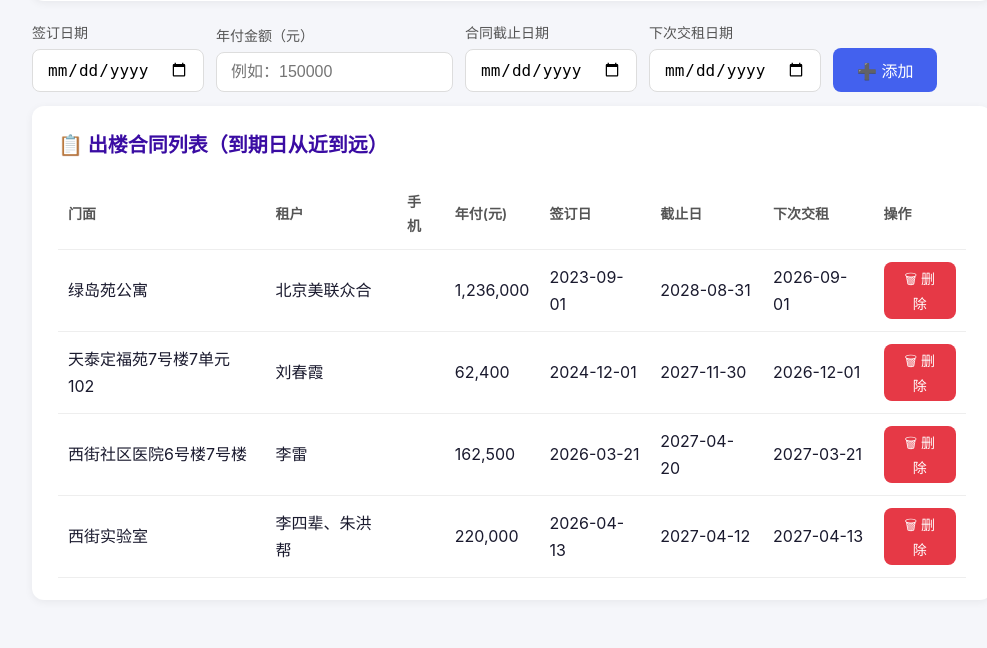
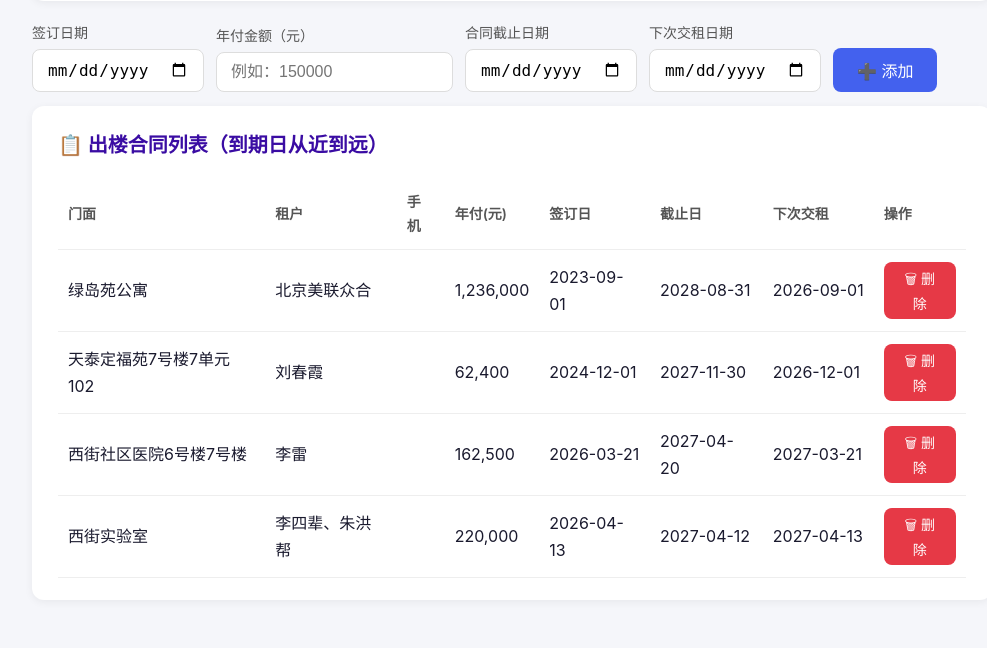
Before and after one commit to handsomeboywenbo/lease-reminder, a Flask app: page /tenants in a window 1280 px wide. Shown: the part 271-919 px from the top of the page, without its empty margins (128-1115 px from the left). Run offline with Flask 3, Linux system fonts and the light colour scheme; data comes from the database, SQL or seed files in the repository.

Commit message:
fix: 日期栏加nowrap不换行 - tenants.html

```diff
--- a/templates/tenants.html
+++ b/templates/tenants.html
@@ -62,7 +62,7 @@
                 <td>{{ '{:,.0f}'.format(c.annual_amount) if c.annual_amount else '-' }}</td>
                 <td>{{ c.signing_date or '-' }}</td>
                 <td>{{ c.end_date or '-' }}</td>
-                <td>{{ c.next_payment_date }}</td>
+                <td class="nowrap">{{ c.next_payment_date }}</td>
                 <td>
                     <form method="POST" action="{{ url_for('delete_tenant', cid=c.contract_id) }}"
                           onsubmit="return confirm('确认删除租户「{{ c.tenant_name }}」的合同？');">
```
